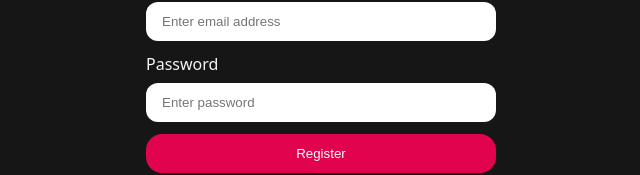
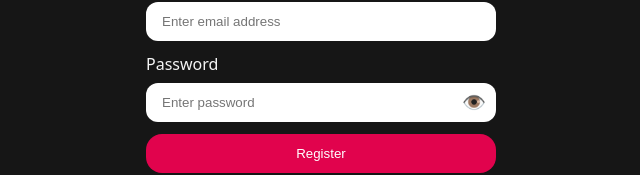
Before and after one commit to mohitwaghela2212/GEN-AI, a React app in the folder Frontend/: page /register in a window 1280 px wide. Shown: the part 379-554 px from the top of the page, without its empty margins (319-959 px from the left). Built offline with nearby package versions, Linux system fonts and the light colour scheme; no server answers; the HTML template or start-up script is replaced by a standard one.

Commit message:
Remove lucide-react to fix Vercel build

```diff
--- a/Frontend/src/features/auth/pages/Register.jsx
+++ b/Frontend/src/features/auth/pages/Register.jsx
@@ -1,24 +1,28 @@
-import React,{useState} from 'react'
+import React, { useState } from 'react'
 import { useNavigate, Link } from 'react-router'
 import "../auth.form.scss"
-import { useAuth } from '../hooks/useAuth'
+import { useAuth } from '../auth.context' // Fixed path to your context
 
 const Register = () => {
+    const navigate = useNavigate()
+    const [username, setUsername] = useState("")
+    const [email, setEmail] = useState("")
+    const [password, setPassword] = useState("")
+    const [showPassword, setShowPassword] = useState(false)
 
-    const navigate = useNavigate()
-    const [ username, setUsername ] = useState("")
-    const [ email, setEmail ] = useState("")
-    const [ password, setPassword ] = useState("")
-
-    const {loading,handleRegister} = useAuth()
+    const { loading, register } = useAuth()
 
     const handleSubmit = async (e) => {
         e.preventDefault()
-        await handleRegister({username,email,password})
-        navigate("/")
+        const result = await register(username, email, password)
+        if (result.success) {
+            navigate("/")
+        } else {
+            alert(result.message || "Registration failed.")
+        }
     }
 
-    if(loading){
+    if (loading) {
         return (<main><h1>Loading.......</h1></main>)
     }
 
@@ -26,32 +30,45 @@ const Register = () => {
         <main>
             <div className="form-container">
                 <h1>Register</h1>
-
                 <form onSubmit={handleSubmit}>
-
                     <div className="input-group">
                         <label htmlFor="username">Username</label>
                         <input
                             onChange={(e) => { setUsername(e.target.value) }}
-                            type="text" id="username" name='username' placeholder='Enter username' />
+                            type="text" id="username" name='username' required placeholder='Enter username'
+                        />
                     </div>
                     <div className="input-group">
                         <label htmlFor="email">Email</label>
                         <input
                             onChange={(e) => { setEmail(e.target.value) }}
-                            type="email" id="email" name='email' placeholder='Enter email address' />
+                            type="email" id="email" name='email' required placeholder='Enter email address'
+                        />
                     </div>
                     <div className="input-group">
                         <label htmlFor="password">Password</label>
-                        <input
-                            onChange={(e) => { setPassword(e.target.value) }}
-                            type="password" id="password" name='password' placeholder='Enter password' />
+                        <div style={{ position: 'relative' }}>
+                            <input
+                                onChange={(e) => { setPassword(e.target.value) }}
+                                type={showPassword ? "text" : "password"}
+                                id="password" name='password' required placeholder='Enter password'
+                                style={{ width: '100%', paddingRight: '40px' }}
+                            />
+                            <button
+                                type="button"
+                                onClick={() => setShowPassword(!showPassword)}
+                                style={{
+                                    position: 'absolute', right: '10px', top: '50%',
+                                    transform: 'translateY(-50%)', background: 'none',
+                                    border: 'none', cursor: 'pointer', fontSize: '1.2rem'
+                                }}
+                            >
+                                {showPassword ? "🙈" : "👁️"}
+                            </button>
+                        </div>
                     </div>
-
-                    <button className='button primary-button' >Register</button>
-
+                    <button className='button primary-button' type="submit">Register</button>
                 </form>
-
                 <p>Already have an account? <Link to={"/login"} >Login</Link> </p>
             </div>
         </main>
--- a/Frontend/src/features/auth/pages/login.jsx
+++ b/Frontend/src/features/auth/pages/login.jsx
@@ -1,9 +1,10 @@
 import React, { useState } from 'react'
 import { useNavigate, Link } from 'react-router'
 import "../auth.form.scss"
-import { useAuth } from '../hooks/useAuth'
+import { useAuth } from '../auth.context' // Fixed path to your context
 
 const Login = () => {
+    // We use 'login' instead of 'handleLogin' to match your context
     const { loading, login } = useAuth()
     const navigate = useNavigate()
 
@@ -35,37 +36,25 @@ const Login = () => {
                         <label htmlFor="email">Email</label>
                         <input
                             onChange={(e) => { setEmail(e.target.value) }}
-                            type="email"
-                            id="email"
-                            name='email'
-                            required
-                            placeholder='Enter email address'
+                            type="email" id="email" name='email' required placeholder='Enter email address'
                         />
                     </div>
                     <div className="input-group">
                         <label htmlFor="password">Password</label>
-                        <div className="password-wrapper" style={{ position: 'relative' }}>
+                        <div style={{ position: 'relative' }}>
                             <input
                                 onChange={(e) => { setPassword(e.target.value) }}
                                 type={showPassword ? "text" : "password"}
-                                id="password"
-                                name='password'
-                                required
-                                placeholder='Enter password'
+                                id="password" name='password' required placeholder='Enter password'
                                 style={{ width: '100%', paddingRight: '40px' }}
                             />
                             <button
                                 type="button"
                                 onClick={() => setShowPassword(!showPassword)}
                                 style={{
-                                    position: 'absolute',
-                                    right: '10px',
-                                    top: '50%',
-                                    transform: 'translateY(-50%)',
-                                    background: 'none',
-                                    border: 'none',
-                                    cursor: 'pointer',
-                                    fontSize: '1.2rem'
+                                    position: 'absolute', right: '10px', top: '50%',
+                                    transform: 'translateY(-50%)', background: 'none',
+                                    border: 'none', cursor: 'pointer', fontSize: '1.2rem'
                                 }}
                             >
                                 {showPassword ? "🙈" : "👁️"}
```
